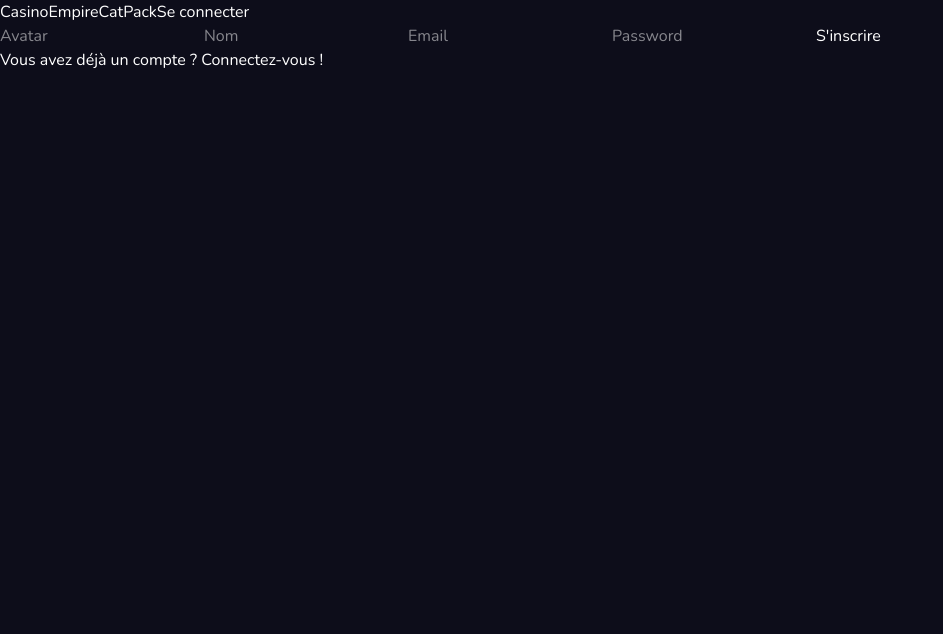
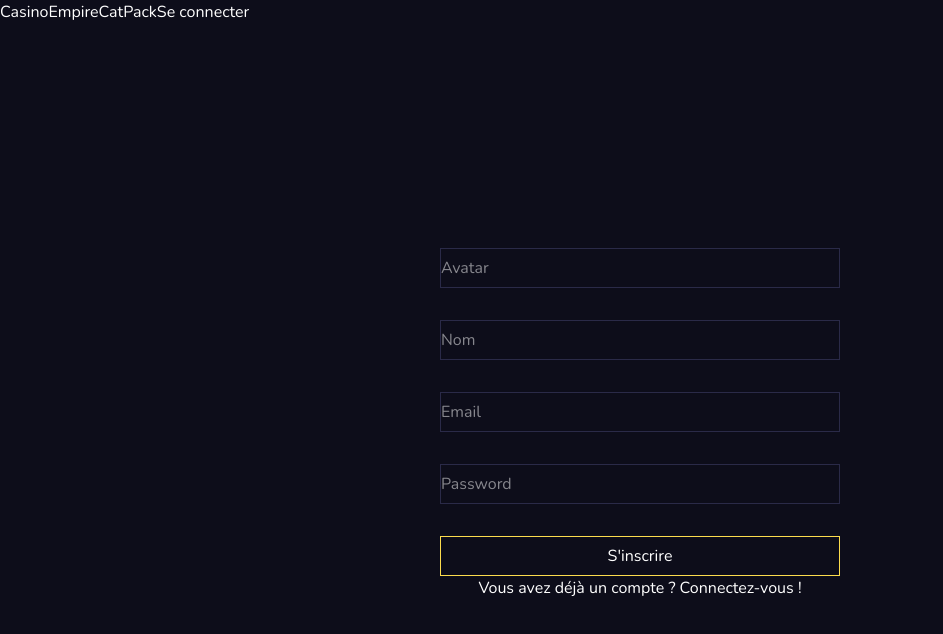
Before and after one commit to RieuThomas/Catzino, a Next.js app: page /signup in a window 1280 px wide. Shown: the top 634 px of the page, without its empty margins (0-943 px from the left). Built offline with nearby package versions, Linux system fonts and the light colour scheme; no server answers.

Commit message:
Ajout de la forme connection et inscription

```diff
--- a/app/_component/navbar.tsx
+++ b/app/_component/navbar.tsx
@@ -6,6 +6,8 @@ const liens = [
   { href: "/catpack", label: "CatPack" },
   { href: "/signin", label: "Se connecter"}
 ];
+
+
 
 export default function Navbar() {
   return (
--- a/app/signin/page.tsx
+++ b/app/signin/page.tsx
@@ -24,25 +24,29 @@ export default function Signin() {
   }
 
     return (
-        <div>
-            <form action="submit" onSubmit={handleSignin}>
+        <div className="flex flex-col justify-center items-center h-screen">
+            <form action="submit" onSubmit={handleSignin} className="flex flex-col items-center gap-8 ">
 
                 <input
                 type="text"
                 value={email}
                 onChange={(e) => setEmail(e.target.value)}
-                placeholder="Email"/>
+                placeholder="Email"
+                className="border border-[var(--border)] w-[400px] h-[40px] p-8px"/>
 
                 <input
                 type="password"
                 value={password}
                 onChange={(e) => setPassword(e.target.value)}
-                placeholder="Password"/>
+                placeholder="Password"
+                className="border border-[var(--border)] w-[400px] h-[40px] p-8px"/>
 
-                <button type="submit">Se connecter</button>
+                <button type="submit" className="border border-[var(--yel)] w-[400px] h-[40px] p-8px">Se connecter</button>
+                {error && <p style={{ color: 'red' }}>{error}</p>}
             </form>
-
+          <div className="flex justify-center">
             <Link href='/signup'> Vous n'avez pas de compte ? Inscrivez-vous !</Link>
+          </div>
         </div>
     )
 }
--- a/app/signup/page.tsx
+++ b/app/signup/page.tsx
@@ -25,44 +25,53 @@ export default function Signup() {
     }
 
     if(data.user) {
-    const { error: insertError } = await supabase
-    .from('users')
-    .insert({ nom: name, auth_id: data.user.id, avatar_url: urlAvatar })
+      const { error: insertError } = await supabase
+      .from('users')
+      .insert({ nom: name, auth_id: data.user.id, avatar_url: urlAvatar })
 
+      if (insertError) {
+            setError(insertError.message)
+            return
+        }
     }
 
     router.push('/')
   }
 
+
   return (
-    <main>
-      <form action="submit" onSubmit={handleSignup}>
+    <main className="flex flex-col justify-center items-center h-screen">
+      <form action="submit" onSubmit={handleSignup} className="flex flex-col items-center gap-8 ">
         <input type="text"
         value={urlAvatar}
         onChange={(e) => setUrlAvatar(e.target.value)}
-        placeholder="Avatar"/>
+        placeholder="Avatar"
+        className="border border-[var(--border)] w-[400px] h-[40px] p-8px"/>
 
         <input
         type="text"
         value={name}
         onChange={(e) => setName(e.target.value)}
-        placeholder="Nom"/>
+        placeholder="Nom"
+        className="border border-[var(--border)] w-[400px] h-[40px] p-8px"/>
 
         <input
         type="text"
         value={email}
         onChange={(e) => setEmail(e.target.value)}
-        placeholder="Email"/>
+        placeholder="Email"
+        className="border border-[var(--border)] w-[400px] h-[40px] p-8px"/>
 
         <input
         type="password"
         value={password}
         onChange={(e) => setPassword(e.target.value)}
-        placeholder="Password"/>
+        placeholder="Password"
+        className="border border-[var(--border)] w-[400px] h-[40px] p-8px"/>
 
-        <button type="submit">S'inscrire</button>
+        <button type="submit" className="border border-[var(--yel)] w-[400px] h-[40px] p-8px">S'inscrire</button>
       </form>
-      <div>
+      <div className="flex justify-center">
         <Link href="/signin"> Vous avez déjà un compte ? Connectez-vous !</Link>
       </div>
     </main>);
```
